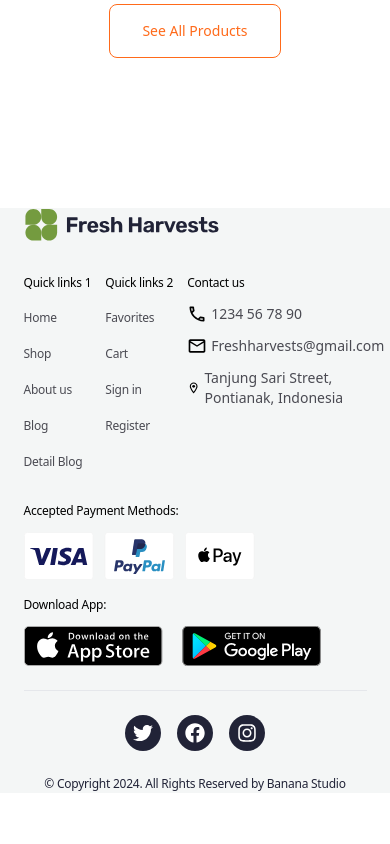
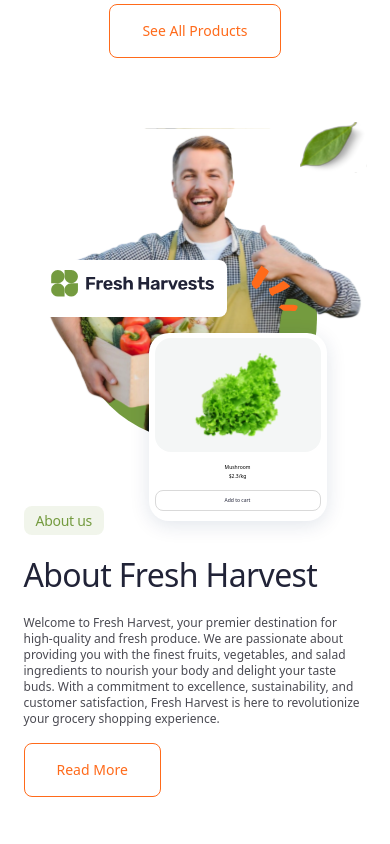
Before and after one commit to jahidhasan136/fresh-harvests-site, a React (Vite) app: page / in a window 390 px wide. Shown: the part 1740-2584 px from the top of the page. Built offline with nearby package versions, Linux system fonts and the light colour scheme.

Commit message:
about section responsive complete

```diff
--- a/src/pages/home/About.jsx
+++ b/src/pages/home/About.jsx
@@ -7,8 +7,8 @@ import LeftHeading from "../../components/subHeading/LeftHeading";
 
 const About = () => {
   return (
-    <div className="container mt-[150px]">
-      <div className="grid grid-cols-2 items-center gap-[65px]">
+    <div className="container xs:mt-[64px] md:mt-[150px]">
+      <div className="grid md:grid-cols-2 items-center gap-[65px]">
         {/* left side about image or card */}
         <div className="relative">
           <img src={person} alt="About Person Image" />
@@ -23,12 +23,16 @@ const About = () => {
 
             {/* about product card */}
             <div className="shadow-customMd bg-white pt-[5px] pb-[10px] px-[6px] rounded-[20px] text-center inline-block ml-28">
-              <div className="mb-[6px] bg-grey20 inline-block px-[29px] py-1 rounded-2xl">
+              <div className="mb-[6px] bg-grey20 inline-block px-[29px] xs:py-[3px] md:py-1 rounded-2xl">
                 <img src={productImg} alt="Product Image" />
               </div>
-              <p className="mb-1 font-medium text-[9px]">Mushroom</p>
-              <p className="text-[9px] mb-[6px]">$2.3/kg</p>
-              <button className="button3 py-[6px] border border-grey50 text-black w-full rounded-lg hover:bg-primary hover:text-white transition-all duration-300 ease-in-out">
+              <p className="xs:mb-[2px] md:mb-1 font-medium xs:text-[5px] md:text-[9px]">
+                Mushroom
+              </p>
+              <p className="xs:text-[5px] md:text-[9px] xs:mb-[3px] md:mb-[6px]">
+                $2.3/kg
+              </p>
+              <button className="xs:text-[5px] md:text-sm md:button3 py-[6px] border border-grey50 text-black w-full rounded-lg hover:bg-primary hover:text-white transition-all duration-300 ease-in-out">
                 Add to cart
               </button>
             </div>
@@ -39,8 +43,10 @@ const About = () => {
         <div className="grid gap-4">
           {/* sub heading */}
           <LeftHeading value="About us" />
-          <h2 className="text-black">About Fresh Harvest</h2>
-          <p className="text-b3 text-grey100">
+          <h2 className="text-black xs:text-h4 md:text-h2">
+            About Fresh Harvest
+          </h2>
+          <p className="xs:text-xs md:text-b3 text-grey100">
             Welcome to Fresh Harvest, your premier destination for high-quality
             and fresh produce. We are passionate about providing you with the
             finest fruits, vegetables, and salad ingredients to nourish your
@@ -49,7 +55,7 @@ const About = () => {
             revolutionize your grocery shopping experience.
           </p>
           <div>
-            <button className="button1 px-8 py-4 border border-primary text-primary rounded-lg hover:bg-primary hover:text-white transition-all duration-300 ease-in-out">
+            <button className="xs:text-sm md:text-lg md:button1 px-8 py-4 border border-primary text-primary rounded-lg hover:bg-primary hover:text-white transition-all duration-300 ease-in-out">
               Read More
             </button>
           </div>
--- a/src/pages/home/Home.jsx
+++ b/src/pages/home/Home.jsx
@@ -24,8 +24,8 @@ const Home = () => {
       </div>
       {/* outhers home sections */}
       <Products />
-      {/* <About />
-      <SpecialOffer />
+      <About />
+      {/* <SpecialOffer />
       <Testimonial />
       <Blog /> */}
     </div>
```
